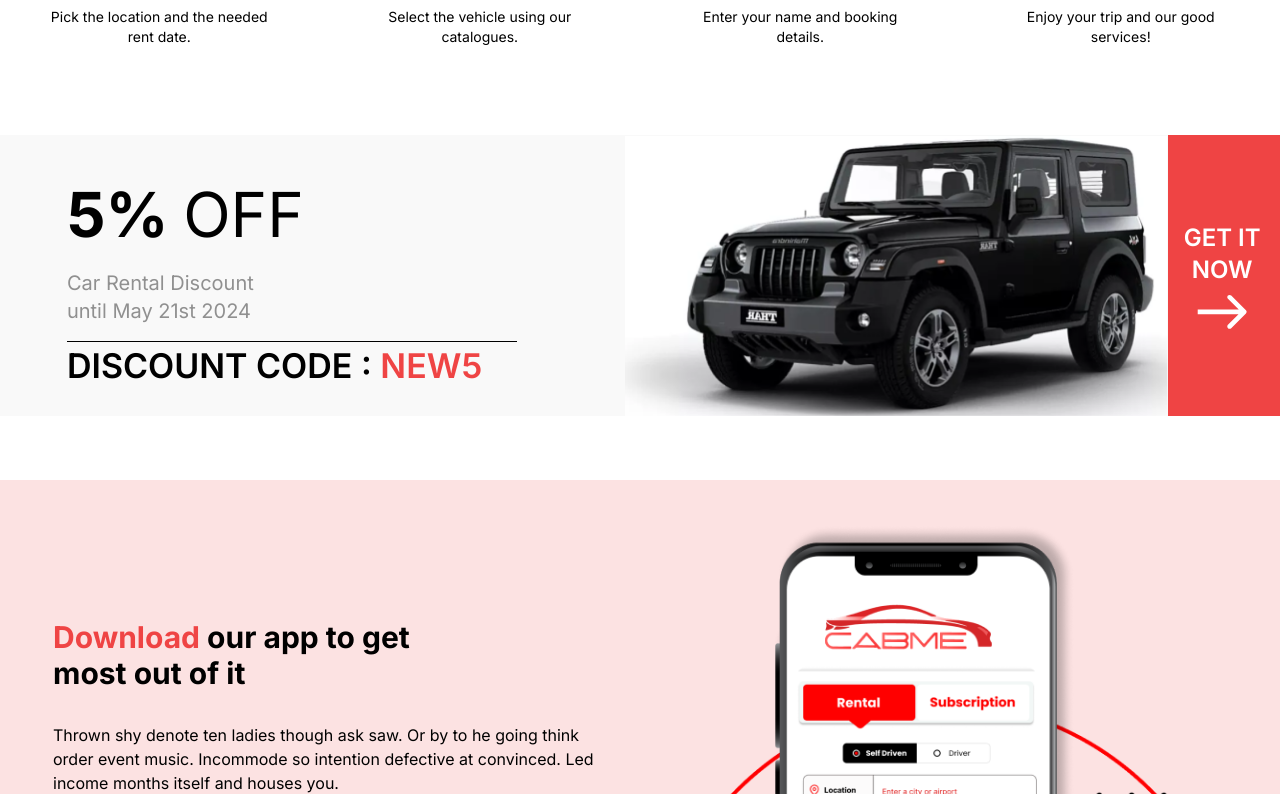
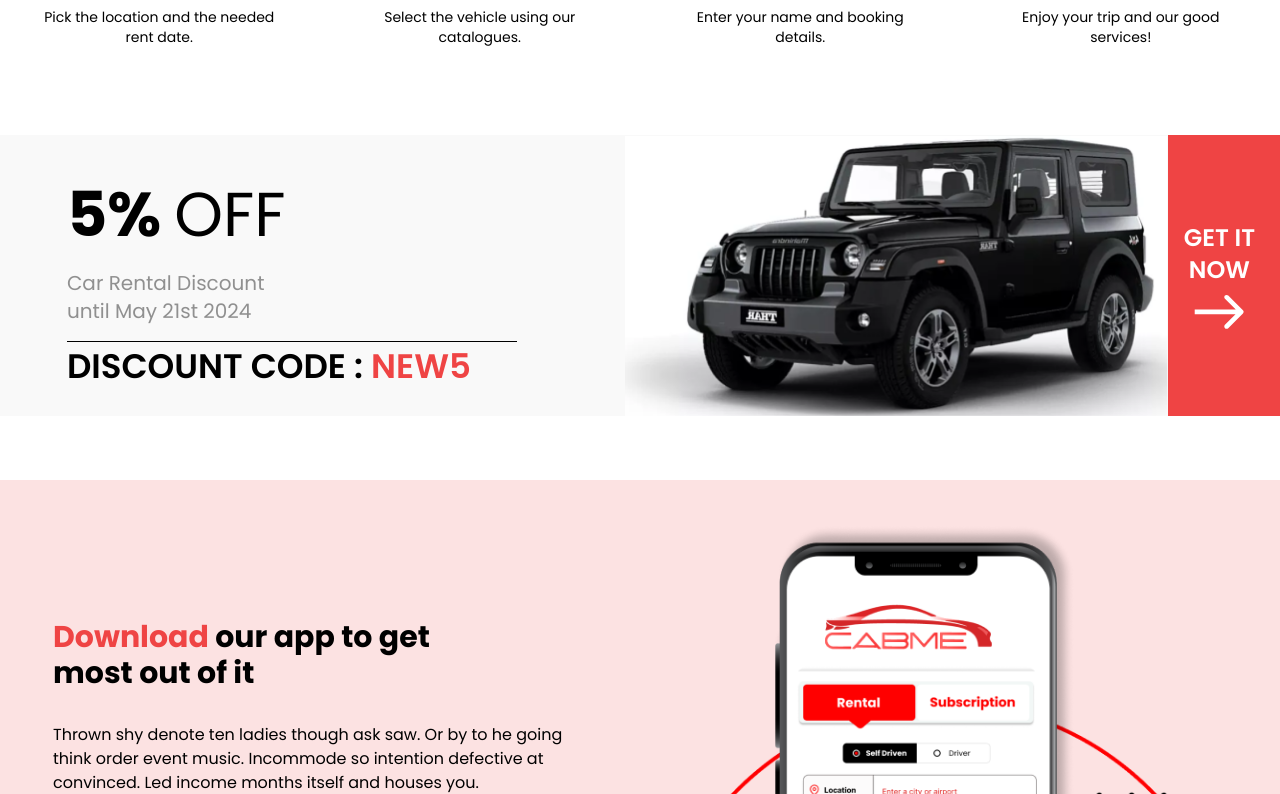
Before and after one commit to CabMe-Epic/cabme-website, a Next.js app: page / in a window 1280 px wide. Shown: the part 3050-3844 px from the top of the page. Built offline with nearby package versions, Linux system fonts and the light colour scheme.

Commit message:
homepage

```diff
--- a/src/app/layout.tsx
+++ b/src/app/layout.tsx
@@ -1,10 +1,11 @@
 import type { Metadata } from "next";
-import { Inter } from "next/font/google";
+import { Inter, Poppins } from "next/font/google";
 import "./globals.css";
 import Header from "./components/layout/header/header";
 import Footer from "./components/layout/footer/footer";
 
-const inter = Inter({ subsets: ["latin"] });
+// const inter = Inter({ subsets: ["latin"] });
+const poppins = Poppins({subsets:["latin"],weight:["100","200","300","400","500","600","700","800","900"]})
 
 export const metadata: Metadata = {
   title: "Create Next App",
@@ -18,7 +19,7 @@ export default function RootLayout({
 }>) {
   return (
     <html lang="en">
-      <body className={inter.className}>
+      <body className={poppins.className}>
         <Header />
         <div>{children}</div>
         <Footer />
```
